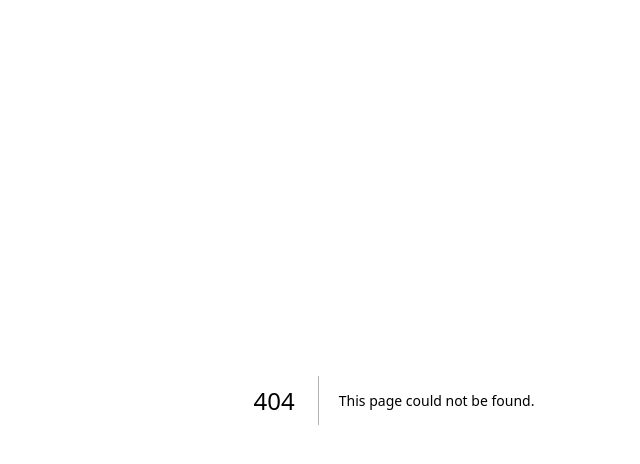
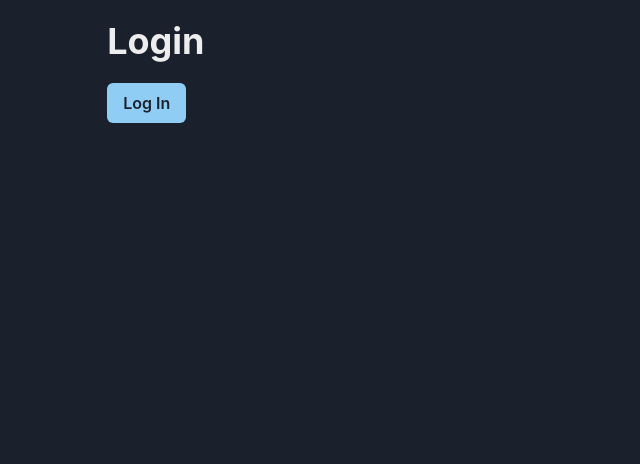
Before and after one commit to AdoryVo/starter-nextjs-graphql-chakra-ui, a Next.js app: page /login in a window 1280 px wide. Before the commit this address had no page. Shown: the top 464 px of the page, without its empty margins (246-886 px from the left). Built offline with nearby package versions, Linux system fonts and the light colour scheme.

Commit message:
Add pages

```diff
--- a/package.json
+++ b/package.json
@@ -14,8 +14,10 @@
     "@emotion/styled": "^11",
     "framer-motion": "^6",
     "next": "13.0.0",
+    "next-seo": "^5.11.0",
     "react": "18.2.0",
-    "react-dom": "18.2.0"
+    "react-dom": "18.2.0",
+    "swr": "^1.3.0"
   },
   "devDependencies": {
     "@types/node": "18.11.7",
--- a/pages/_document.tsx
+++ b/pages/_document.tsx
@@ -6,7 +6,7 @@ import theme from './theme'
 export default class Document extends NextDocument {
   render() {
     return (
-      <Html>
+      <Html lang="en">
         <Head />
         <body>
           <ColorModeScript initialColorMode={theme.config.initialColorMode} />
--- /dev/null
+++ b/pages/login.tsx
@@ -0,0 +1,17 @@
+import { Button, Container, Heading } from '@chakra-ui/react'
+import { NextSeo } from 'next-seo';
+
+export default function Login() {
+  return (
+    <>
+      <NextSeo
+        title="Login"
+        description="Login to your account here."
+      />
+      <Container>
+        <Heading my={5}>Login</Heading>
+        <Button colorScheme="blue">Log In</Button>
+      </Container>
+    </>
+  )
+}
```
Also changed, not shown: pages/profile.tsx (added, +16 -0 lines), 1 other file (tests, documents, lock files or other folders).
